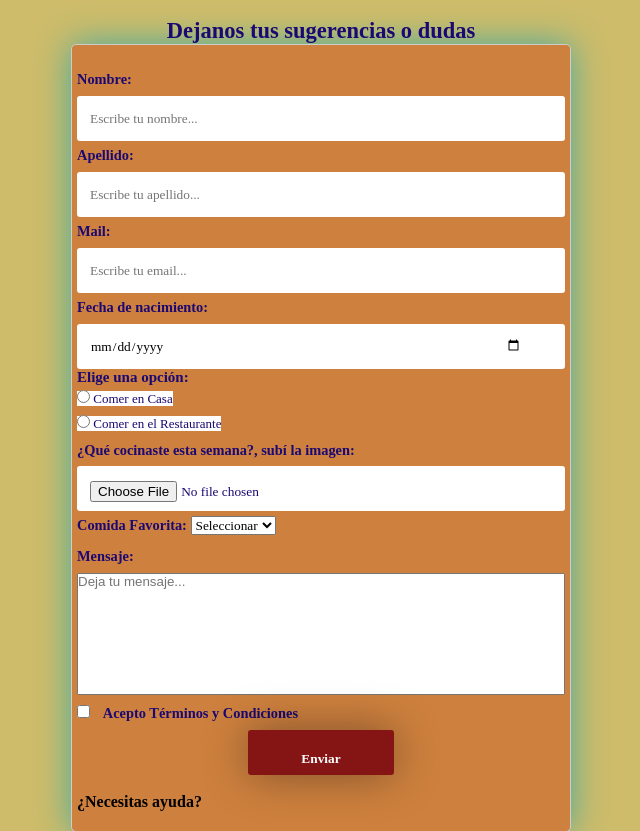
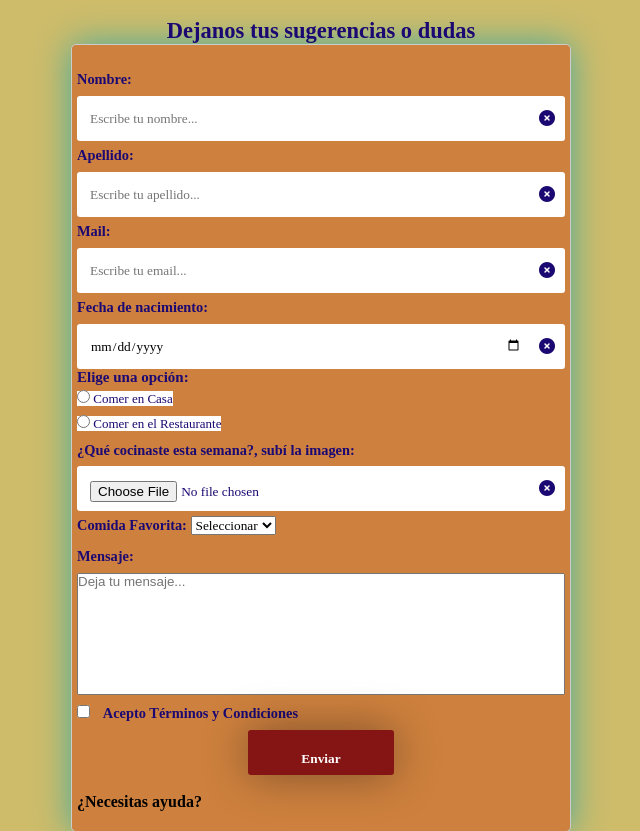
Before and after one commit to marcelodelia/github, a Python web app: template Templates/contacto.html in a window 1280 px wide. Shown: the part 458-1289 px from the top of the page, without its empty margins (319-959 px from the left). Run offline with Jinja, Linux system fonts and the light colour scheme; the template is opened without the code that fills it, so the values that code supplies are empty; some libraries are stand-ins or nearby versions.

Commit message:
aparecen los íconos en otro color, ver Body de CSS

```diff
--- a/Static/css/estilos.css
+++ b/Static/css/estilos.css
@@ -25,8 +25,8 @@ main {
 	margin: auto;
 	padding: 40px;
 }
+
 /*
-
 input[type="text"], input[type="email"], input[type="date"], input[type="file"], textarea{
     width: 100%;
     padding: 10px;
@@ -34,7 +34,7 @@ input[type="text"], input[type="email"], input[type="date"], input[type="file"],
     border: 1px solid #ccc;
     border-radius: 3px;
     box-sizing: border-box;
-} */
+}  */
 
 
 h1{
@@ -260,7 +260,7 @@ button {
 	bottom: 15px;
 	z-index: 100;
 	font-size: 16px;
-	opacity: 0;
+	/* opacity: 0; */
 }
 
 .checkbox {
```
Also changed, not shown: Static/js/script.js (+6 -6 lines).
